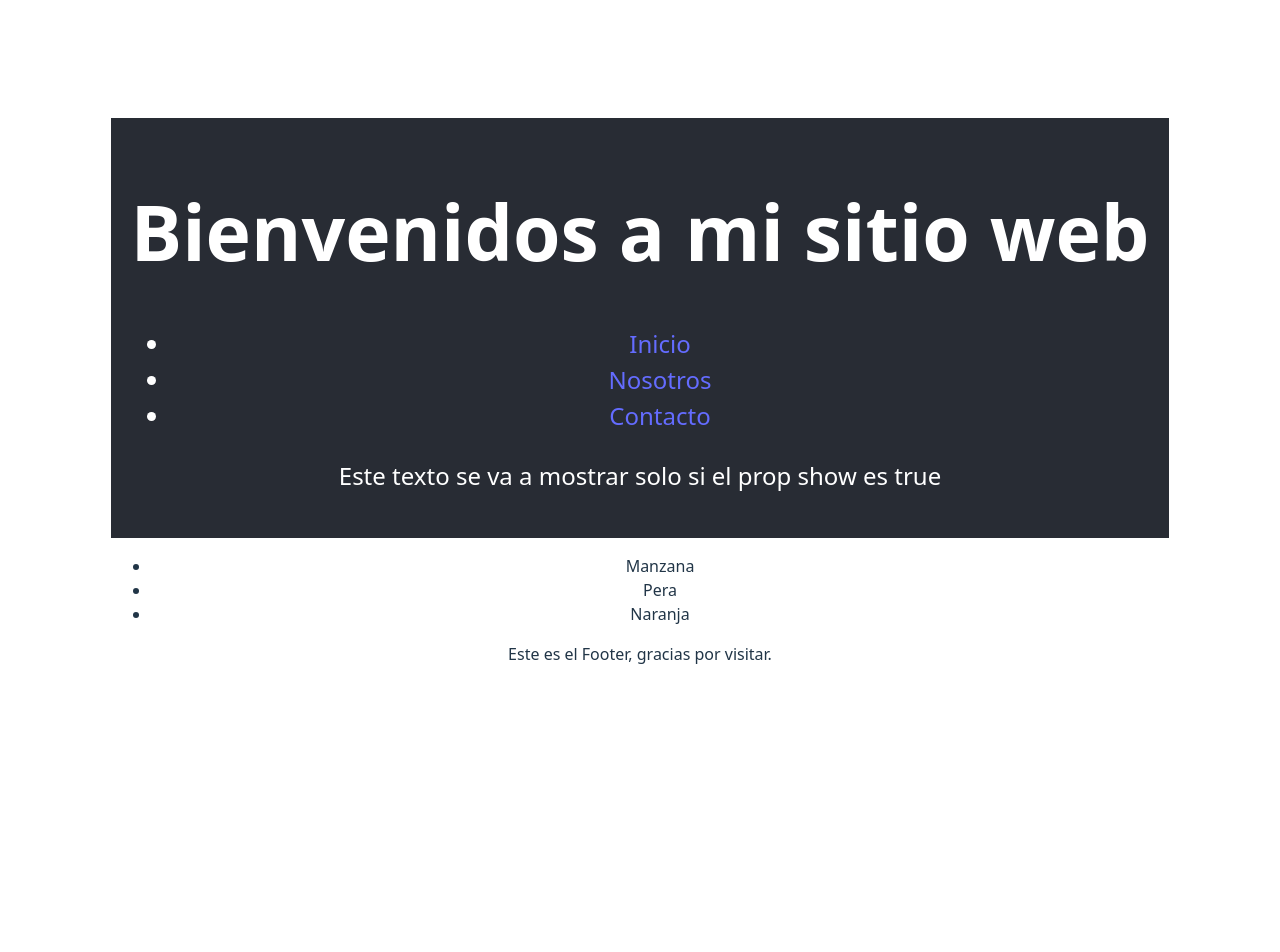
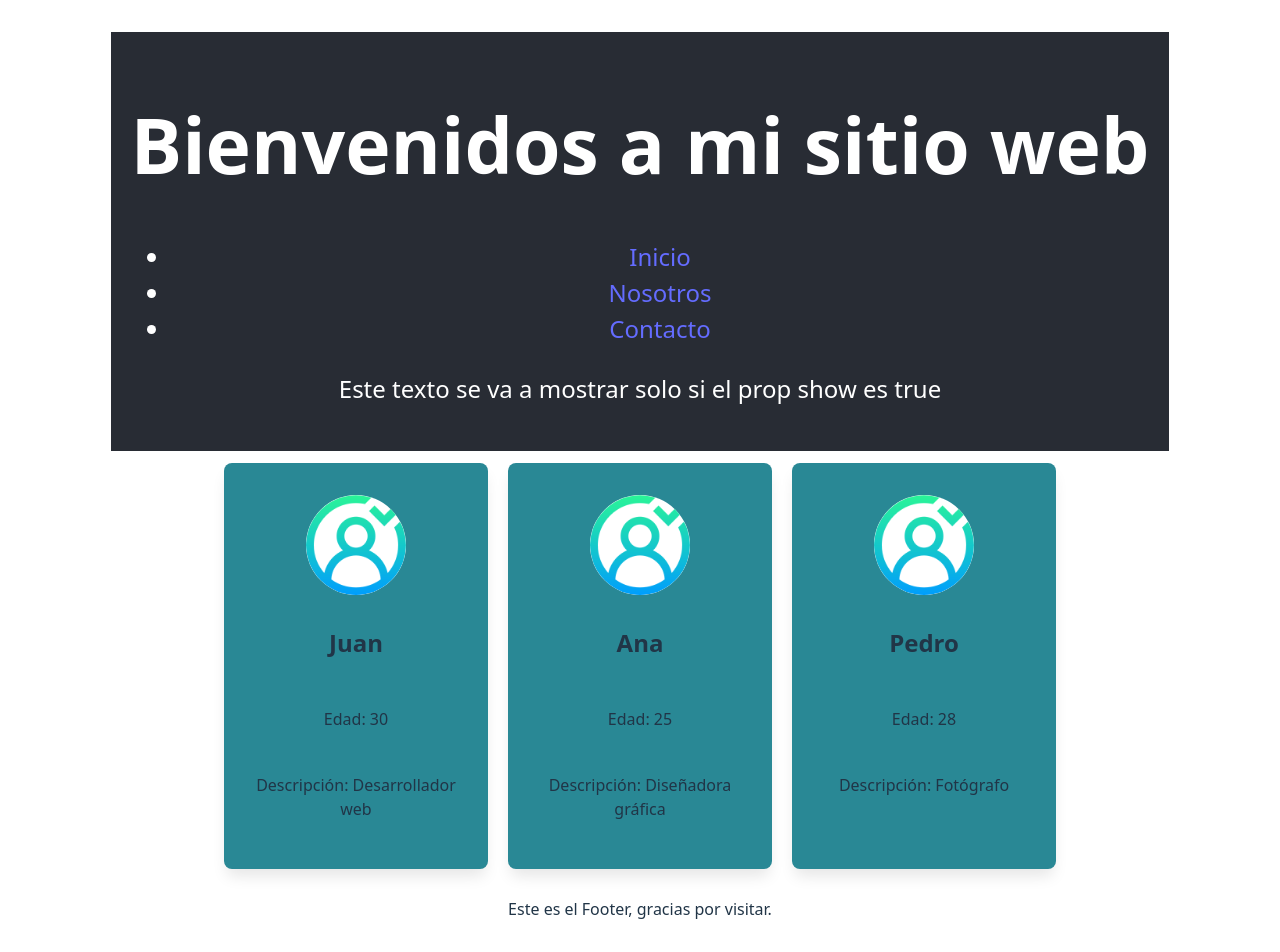
Before and after one commit to julianzapatar25/ProyectoFinalVite, a React (Vite) app: page / in a window 1280 px wide. Shown: the top 952 px of the page. Before the commit the page ends 800 px from the top, so only its background shows below. Built offline with nearby package versions, Linux system fonts and the light colour scheme.

Commit message:
Guardado v3

```diff
--- a/src/components/Section/Section.css
+++ b/src/components/Section/Section.css
@@ -0,0 +1,24 @@
+section {
+    padding: 12px;
+    display: flex;
+    flex-wrap: wrap;
+    gap: 20px;
+    justify-content: center;
+}
+
+.card {
+    background-color: rgb(41, 136, 149);
+    box-shadow: 0px 10px  15px -3px rgba(0, 0, 0, 0.1);
+    width: 200px;
+    border-radius: 8px;
+    display: flex;
+    flex-direction: column;
+    align-items: center;
+    gap: 10px;
+    padding: 12px 0;
+    & .image {
+        width: 100px;
+        height: 100px;
+        border-radius: 50%;
+        background-color: white;
+    }
--- a/src/components/Section/Section.jsx
+++ b/src/components/Section/Section.jsx
@@ -1,15 +1,48 @@
-const frutas = ['Manzana', 'Pera', 'Naranja'];
+import userImg from "../../assets/usuario-contacto.png";
+import './Section.css';
+
+const users = [
+    {
+        id: 1,
+        name: "Juan",
+        age: 30,
+        description: 'Desarrollador web',
+        image: userImg
+    },
+    {
+        id: 2,
+        name: "Ana",
+        age: 25,
+        description: 'Diseñadora gráfica',
+        image: userImg
+    },
+    {        id: 3,
+        name: "Pedro",
+        age: 28,
+        description: 'Fotógrafo',
+        image: userImg
+    },
+
+]
+
 const Section = () => {
-  return (
-    <ul>
-        {
-        frutas.map(fruta=> {
-            return <li key={fruta}> {fruta}</li>
-        })
-        }
-    </ul>
+    return (
+        <section>
+            {
+                users.map(user => {
+                    return (
+                        <div className= "card" key={user.id}>
+                            <img className= "image" src={user.image} alt={user.name} />
+                            <h2 className="name">{user.name}</h2>
+                            <p className="edad"> Edad: {user.age}</p>
+                            <p className="description"> Descripción: {user.description}</p>
+                        </div>
+                    )
+                })
 
-  )
+            }
+        </section>
+    );
 }
 
 export default Section
```
Also changed, not shown: src/assets/usuario-contacto.png (added).
